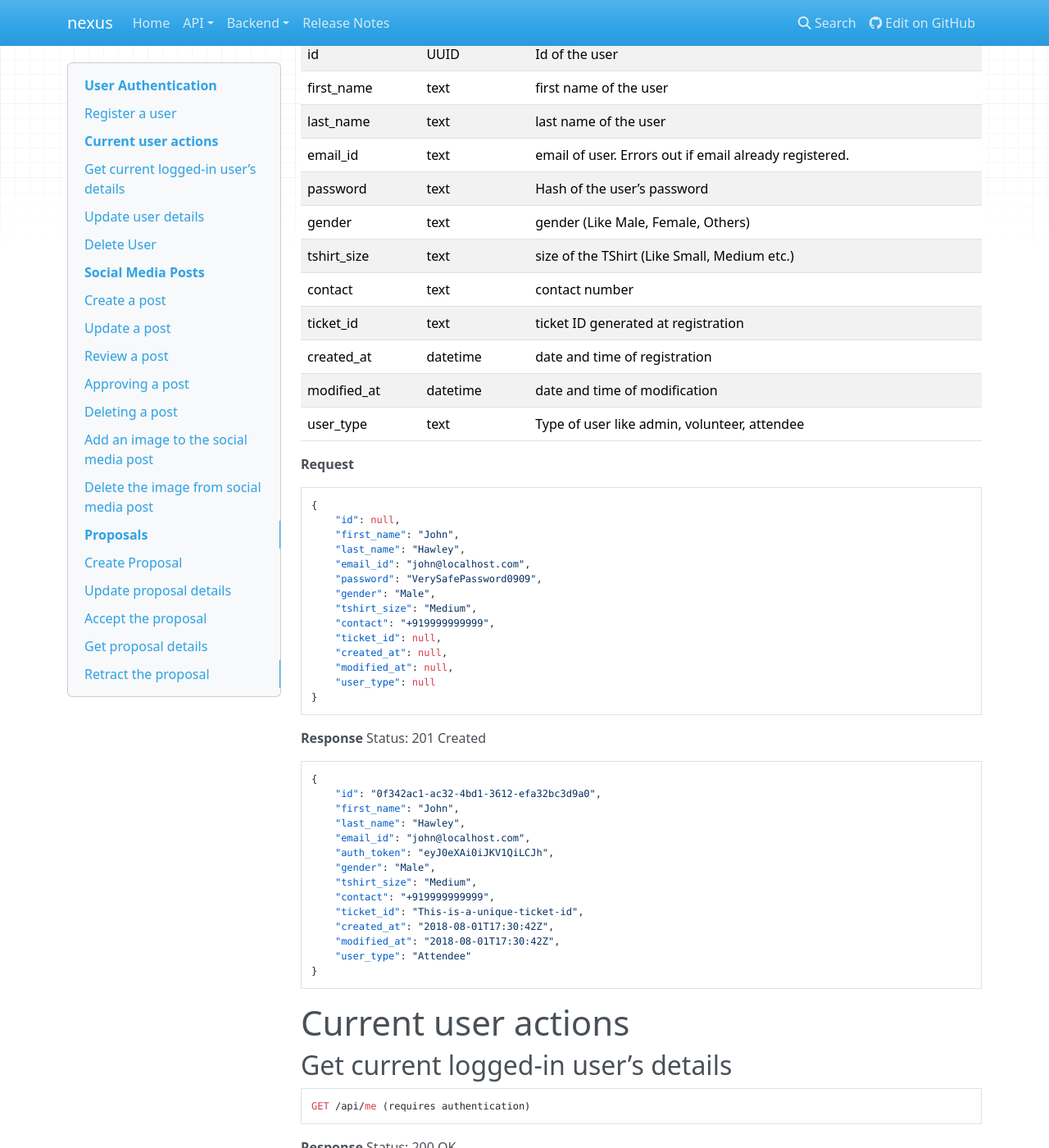
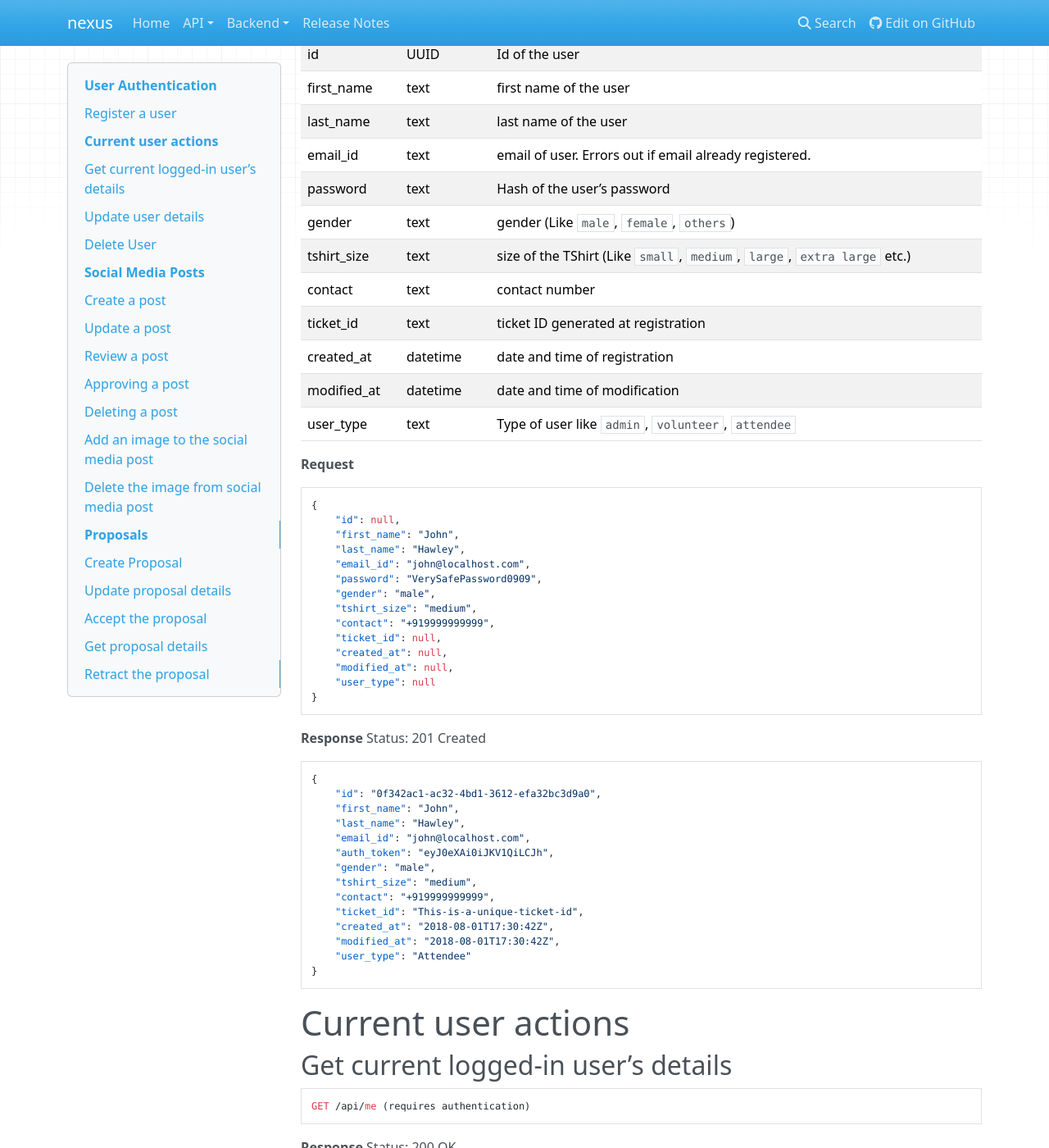
Before and after one commit to CuriousLearner/nexus, an MkDocs documentation site: the page built from docs/api/proposed_endpoints.md, in a window 1280 px wide and 1400 px high, scrolled down 772 px. Shown: the whole window at 82% size. Built offline with MkDocs 1.6.1, drawn with Linux system fonts in a browser that asks for light colours; nearby versions of some CDN libraries; old or Windows-style settings are respelled for this version of MkDocs; some of the changed text lies outside the part shown.

Commit message:
doc(endpoints): Highlight choices and remove proposed time

```diff
--- a/docs/api/proposed_endpoints.md
+++ b/docs/api/proposed_endpoints.md
@@ -17,13 +17,13 @@ first_name  | text      | first name of the user
 last_name   | text      | last name of the user
 email_id    | text      | email of user. Errors out if email already registered.
 password    | text      | Hash of the user's password
-gender      | text      | gender (Like Male, Female, Others)
-tshirt_size | text      | size of the TShirt (Like Small, Medium etc.)
+gender      | text      | gender (Like `male`, `female`, `others`)
+tshirt_size | text      | size of the TShirt (Like `small`, `medium`, `large`, `extra large` etc.)
 contact     | text      | contact number
 ticket_id   | text      | ticket ID generated at registration
 created_at  | datetime  | date and time of registration
 modified_at | datetime  | date and time of modification
-user_type   | text      | Type of user like admin, volunteer, attendee
+user_type   | text      | Type of user like `admin`, `volunteer`, `attendee`
 
 
 
@@ -35,8 +35,8 @@ user_type   | text      | Type of user like admin, volunteer, attendee
     "last_name": "Hawley",
     "email_id": "john@localhost.com",
     "password": "VerySafePassword0909",
-    "gender": "Male",
-    "tshirt_size": "Medium",
+    "gender": "male",
+    "tshirt_size": "medium",
     "contact": "+919999999999",
     "ticket_id": null,
     "created_at": null,
@@ -55,8 +55,8 @@ Status: 201 Created
     "last_name": "Hawley",
     "email_id": "john@localhost.com",
     "auth_token": "eyJ0eXAi0iJKV1QiLCJh",
-    "gender": "Male",
-    "tshirt_size": "Medium",
+    "gender": "male",
+    "tshirt_size": "medium",
     "contact": "+919999999999",
     "ticket_id": "This-is-a-unique-ticket-id",
     "created_at": "2018-08-01T17:30:42Z",
@@ -81,8 +81,8 @@ Status: 200 OK
     "first_name": "Jaun",
     "last_name": "Hawley",
     "email_id": "jaun@localhost.com",
-    "gender": "Male",
-    "tshirt_size": "Extra Large",
+    "gender": "male",
+    "tshirt_size": "extra large",
     "contact": "+919999999998",
     "ticket_id": "This-is-a-unique-ticket-id",
     "created_at": "2018-08-01T17:30:42Z",
@@ -103,8 +103,8 @@ PATCH /api/me (requires authentication)
     "first_name": "Jaun",
     "last_name": "Hawley",
     "email_id": "jaun@localhost.com",
-    "gender": "Male",
-    "tshirt_size": "Extra Large",
+    "gender": "male",
+    "tshirt_size": "extra large",
     "contact": "+919999999998",
     "user_type": "Volunteer"
 }
@@ -118,8 +118,8 @@ Status: 200 OK
     "first_name": "Jaun",
     "last_name": "Hawley",
     "email_id": "jaun@localhost.com",
-    "gender": "Male",
-    "tshirt_size": "Extra Large",
+    "gender": "male",
+    "tshirt_size": "extra large",
     "contact": "+919999999998",
     "ticket_id": "This-is-a-unique-ticket-id",
     "created_at": "2018-08-01T17:30:42Z",
```
Also changed, not shown: other parts of docs/api/proposed_endpoints.md (+1 -8 lines).
